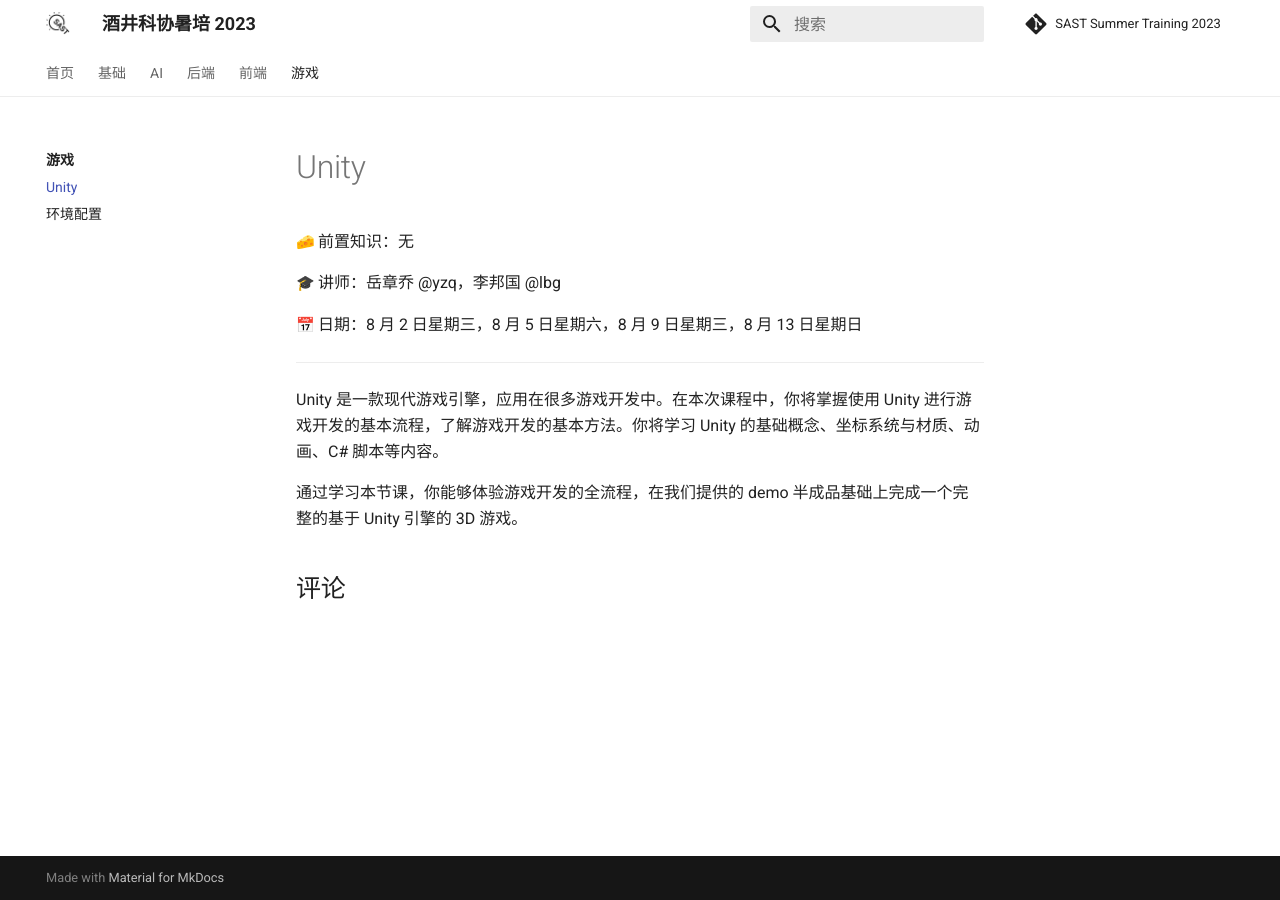
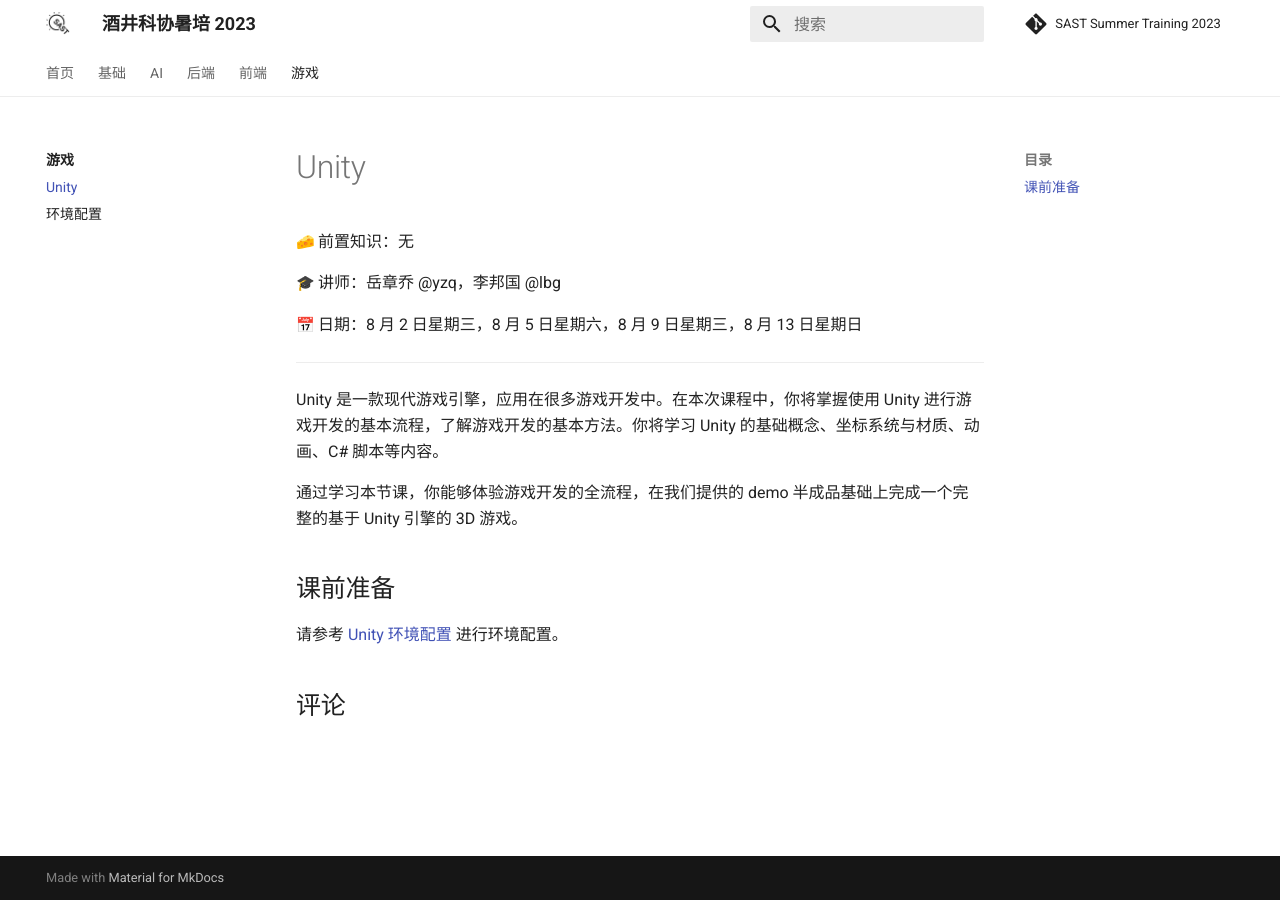
Before and after one commit to sast-summer-training-2023/sast-summer-training-2023.github.io, an MkDocs documentation site: the page built from docs/game/unity.md, in a window 1280 px wide. Built offline with MkDocs 1.6.1 and Material for MkDocs 9.7.7, drawn with Linux system fonts in a browser that asks for light colours; emoji names are drawn with the system emoji font; comment, search, counter and statistics services are not loaded.

Commit message:
feat(unity): preparation

```diff
--- a/docs/game/unity.md
+++ b/docs/game/unity.md
@@ -11,3 +11,7 @@
 Unity 是一款现代游戏引擎，应用在很多游戏开发中。在本次课程中，你将掌握使用 Unity 进行游戏开发的基本流程，了解游戏开发的基本方法。你将学习 Unity 的基础概念、坐标系统与材质、动画、C# 脚本等内容。
 
 通过学习本节课，你能够体验游戏开发的全流程，在我们提供的 demo 半成品基础上完成一个完整的基于 Unity 引擎的 3D 游戏。
+
+## 课前准备
+
+请参考 [Unity 环境配置](/game/env) 进行环境配置。
```
